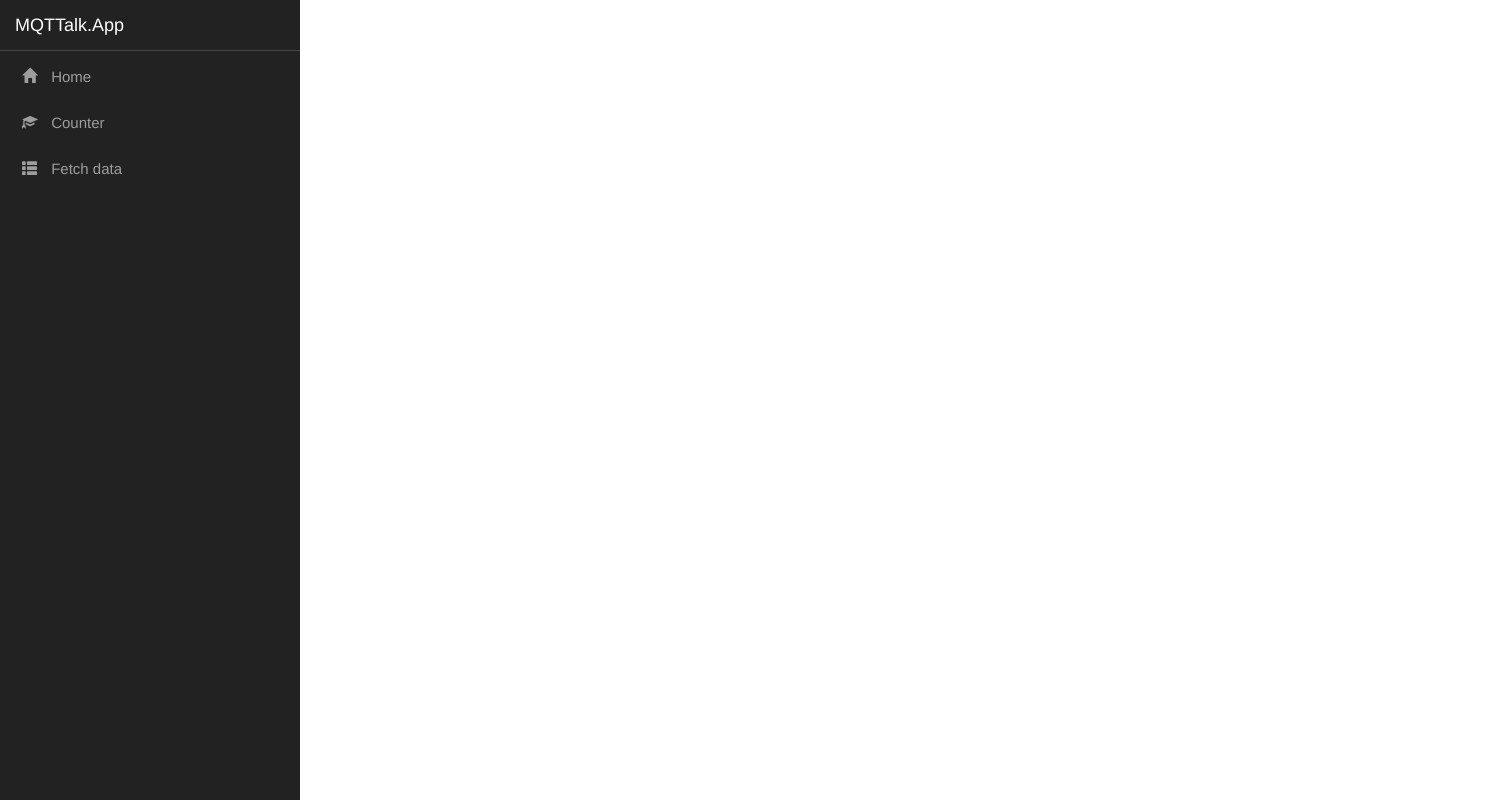
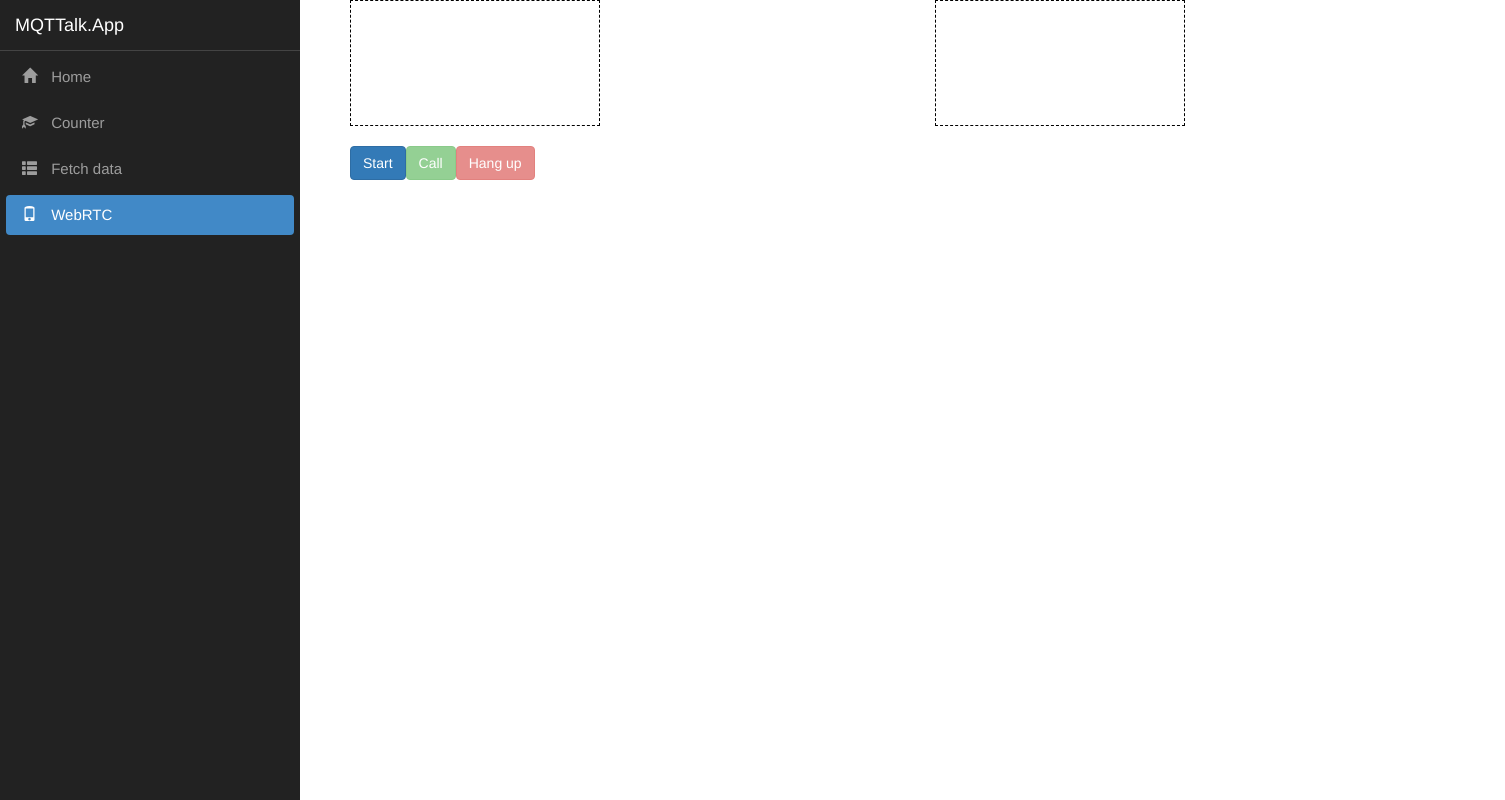
Before and after one commit to jorisbaiutti/MQTTALK, an Angular app in the folder MQTTalk.App/ClientApp/: page /webrtc in a window 1280 px wide. Before the commit this address led to /. Shown: the whole page, 1505 px wide, since content can reach past the window. Built offline with nearby package versions, Linux system fonts and the light colour scheme.

Commit message:
first webrtc test (serverless)

```diff
--- a/MQTTalk.App/ClientApp/package.json
+++ b/MQTTalk.App/ClientApp/package.json
@@ -49,7 +49,7 @@
     "protractor": "~5.1.2",
     "ts-node": "~4.1.0",
     "tslint": "~5.9.1",
-    "typescript": "2.9.2"
+    "typescript": "^2.9.2"
   },
   "optionalDependencies": {
     "node-sass": "^4.9.0"
--- a/MQTTalk.App/ClientApp/src/app/app.module.ts
+++ b/MQTTalk.App/ClientApp/src/app/app.module.ts
@@ -9,6 +9,7 @@ import { NavMenuComponent } from './nav-menu/nav-menu.component';
 import { HomeComponent } from './home/home.component';
 import { CounterComponent } from './counter/counter.component';
 import { FetchDataComponent } from './fetch-data/fetch-data.component';
+import { WebrtcComponent } from './webrtc/webrtc.component';
 
 @NgModule({
   declarations: [
@@ -16,7 +17,8 @@ import { FetchDataComponent } from './fetch-data/fetch-data.component';
     NavMenuComponent,
     HomeComponent,
     CounterComponent,
-    FetchDataComponent
+    FetchDataComponent,
+    WebrtcComponent
   ],
   imports: [
     BrowserModule.withServerTransition({ appId: 'ng-cli-universal' }),
@@ -26,6 +28,7 @@ import { FetchDataComponent } from './fetch-data/fetch-data.component';
       { path: '', component: HomeComponent, pathMatch: 'full' },
       { path: 'counter', component: CounterComponent },
       { path: 'fetch-data', component: FetchDataComponent },
+      {path: 'webrtc', component: WebrtcComponent}
     ])
   ],
   providers: [],
--- a/MQTTalk.App/ClientApp/src/app/nav-menu/nav-menu.component.html
+++ b/MQTTalk.App/ClientApp/src/app/nav-menu/nav-menu.component.html
@@ -27,6 +27,11 @@
                         <span class='glyphicon glyphicon-th-list'></span> Fetch data
                     </a>
                 </li>
+                <li [routerLinkActive]='["link-active"]'>
+                    <a [routerLink]='["/webrtc"]' (click)='collapse()'>
+                        <span class='glyphicon glyphicon-phone'></span> WebRTC
+                    </a>
+                </li>
             </ul>
         </div>
     </div>
--- /dev/null
+++ b/MQTTalk.App/ClientApp/src/app/webrtc/webrtc.component.html
@@ -0,0 +1,17 @@
+<div class="container">
+  <div class="row">
+    <div class="col-md-6">
+      <video id="localVideo" playsinline autoplay muted></video>
+    </div>
+    <div class="col-md-6">
+      <video id="remoteVideo" playsinline autoplay></video>
+    </div>
+  </div>
+  <div class="row">
+    <div class="col-md-12">
+      <button type="button" class="btn btn-primary mr-2" [disabled]="started" (click)="start()">Start</button>
+      <button type="button" class="btn btn-success" [disabled]="!started" (click)="call()">Call</button>
+      <button type="button" class="btn btn-danger" [disabled]="!called" (click)="hangUp()">Hang up</button>
+    </div>
+  </div>
+</div>
--- /dev/null
+++ b/MQTTalk.App/ClientApp/src/app/webrtc/webrtc.component.scss
@@ -0,0 +1,8 @@
+video {
+    border: 1px dashed black;
+    --width: 45%;
+    width: var(--width);
+    height: calc(var(--width) * 0.75);
+    margin: 0 0 20px 0;
+    vertical-align: top;
+}
--- /dev/null
+++ b/MQTTalk.App/ClientApp/src/app/webrtc/webrtc.component.ts
@@ -0,0 +1,86 @@
+import { Component, OnInit } from '@angular/core';
+
+@Component({
+  selector: 'app-webrtc',
+  templateUrl: './webrtc.component.html',
+  styleUrls: ['./webrtc.component.scss']
+})
+export class WebrtcComponent implements OnInit {
+
+  public started = false;
+  public called = false;
+
+  private localStream: MediaStream;
+  private remoteStream: MediaStream;
+
+  private peerConnection1: RTCPeerConnection;
+  private peerConnection2: RTCPeerConnection;
+
+  constructor() {  }
+
+  ngOnInit() {
+  }
+
+  private start(): void {
+    navigator.mediaDevices
+      .getUserMedia({
+        audio: true,
+        video: true
+      })
+      .then((stream) => {
+        this.localStream = stream;
+        (document.getElementById('localVideo') as HTMLMediaElement).srcObject = this.localStream;
+        this.started = true;
+      })
+      .catch(e => alert(`getUserMedia() error: ${e.name}`));
+  }
+
+  private call(): void {
+    this.peerConnection1 = new RTCPeerConnection({});
+    this.peerConnection1.onicecandidate = e => this.onIceCandidate(this.peerConnection1, e);
+
+    this.peerConnection2 = new RTCPeerConnection({});
+    this.peerConnection2.onicecandidate = e => this.onIceCandidate(this.peerConnection2, e);
+    this.peerConnection1.onaddstream = e => this.gotRemoteStream(e);
+
+    this.peerConnection1.addStream(this.localStream);
+
+    this.peerConnection1.createOffer({
+      offerToReceiveAudio: 1,
+      offerToReceiveVideo: 1
+    }).then((desc) => {
+      console.log(this);
+      this.peerConnection1.setLocalDescription(desc);
+      this.peerConnection2.setRemoteDescription(desc);
+      this.peerConnection2.createAnswer().then((d) => {
+        console.log(this);
+        this.peerConnection2.setLocalDescription(d);
+        this.peerConnection1.setRemoteDescription(d);
+      });
+    });
+
+    this.called = true;
+  }
+
+  private gotRemoteStream(ev): void {
+    const remoteVideo = document.getElementById('remoteVideo') as HTMLMediaElement;
+    if (remoteVideo.srcObject !== ev.streams[0]) {
+      remoteVideo.srcObject = ev.streams[0];
+    }
+  }
+
+  private onIceCandidate(peerConnection: RTCPeerConnection, ev: RTCPeerConnectionIceEvent): void {
+    const otherPc = peerConnection === this.peerConnection1 ? this.peerConnection1 : this.peerConnection2;
+    otherPc.addIceCandidate(ev.candidate);
+  }
+
+  private hangUp(): void {
+    console.log('Ending call');
+    this.peerConnection1.close();
+    this.peerConnection2.close();
+    this.peerConnection1 = null;
+    this.peerConnection2 = null;
+    this.called = false;
+  }
+
+}
```
Also changed, not shown: 2 other files (tests, documents, lock files or other folders).
